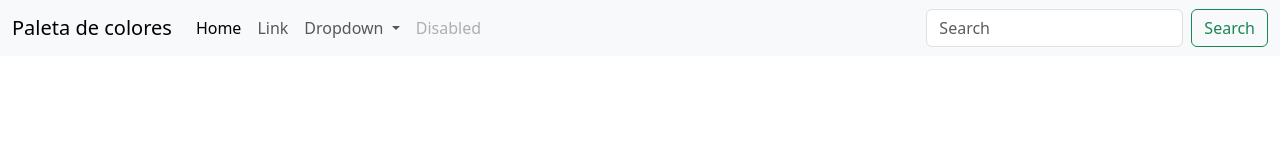
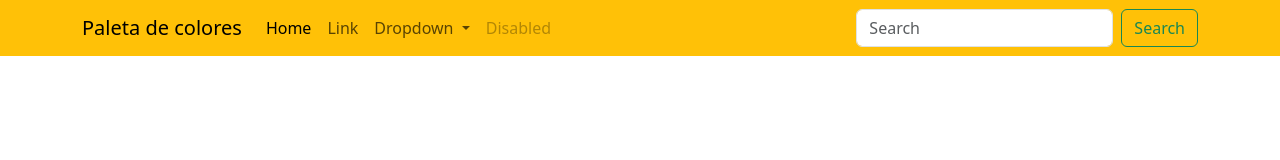
Before and after one commit to emiarias/paletacolores-grupal-c22, a plain HTML site: page index.html in a window 1280 px wide. Drawn offline with Linux system fonts and the light colour scheme.

Commit message:
cambie el color de fondo del navbar

```diff
--- a/index.html
+++ b/index.html
@@ -17,8 +17,8 @@
   </head>
   <body>
     <header>
-      <nav class="navbar navbar-expand-lg bg-body-tertiary">
-  <div class="container-fluid">
+      <nav class="navbar navbar-expand-lg bg-warning">
+  <div class="container">
     <a class="navbar-brand" href="#">Paleta de colores</a>
     <button class="navbar-toggler" type="button" data-bs-toggle="collapse" data-bs-target="#navbarSupportedContent" aria-controls="navbarSupportedContent" aria-expanded="false" aria-label="Toggle navigation">
       <span class="navbar-toggler-icon"></span>
```
